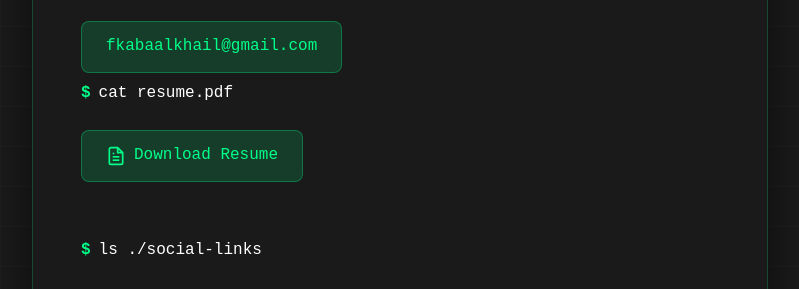
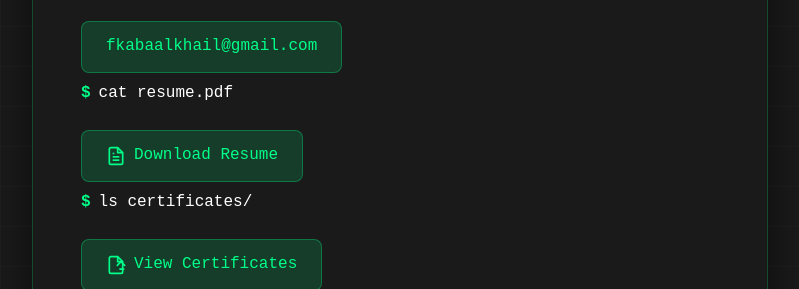
Before and after one commit to fkabaalkhail/fahad-portfolio, a website: page index.html in a window 1280 px wide. Shown: the part 4974-5263 px from the top of the page, without its empty margins (240-1039 px from the left). Drawn offline with Linux system fonts and the light colour scheme.

Commit message:
Add certificates section with terminal-style command

```diff
--- a/index.html
+++ b/index.html
@@ -298,6 +298,21 @@
                 </svg>
                 <span>Download Resume</span>
             </a>
+
+            <div class="command-line">
+                <span class="prompt">$</span>
+                <span class="command">ls certificates/</span>
+            </div>
+            <div class="certificates-container">
+                <a href="resume.pdf" target="_blank" class="resume-button">
+                    <svg width="20" height="20" viewBox="0 0 24 24" fill="none" stroke="currentColor" stroke-width="2">
+                        <path d="M14 2H6a2 2 0 0 0-2 2v16a2 2 0 0 0 2 2h12a2 2 0 0 0 2-2V8z"/>
+                        <polyline points="14 2 14 8 20 8"/>
+                        <path d="M16 17h6M13 13l5-5 5 5"/>
+                    </svg>
+                    <span>View Certificates</span>
+                </a>
+            </div>
         </div>
 
         <div class="command-line">
```
